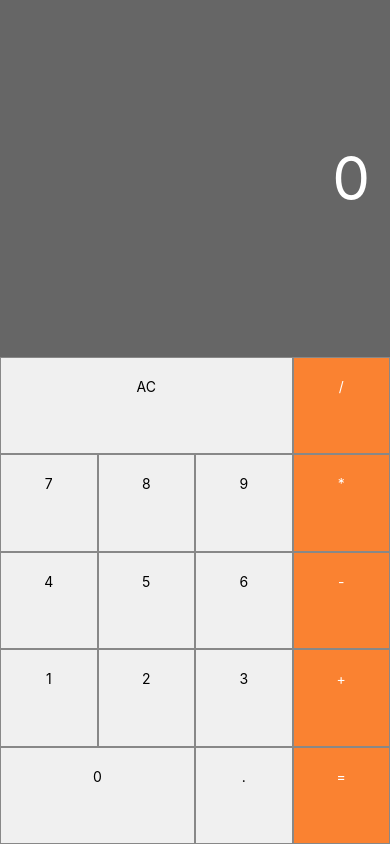
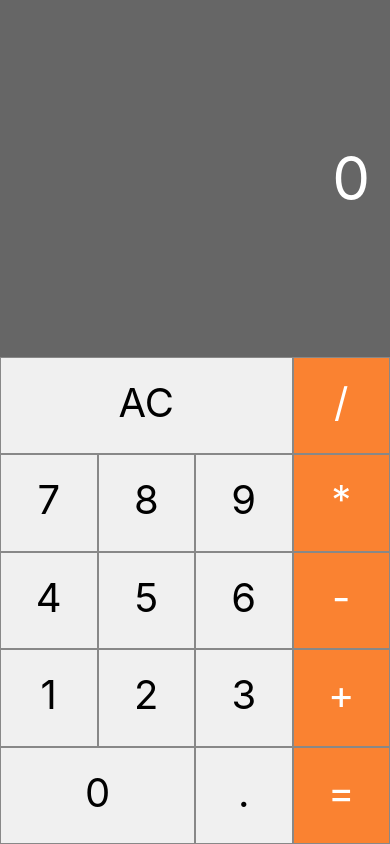
Before and after one commit to natanael-vieira/Calculadora, a React Native app: screen / in a window 390 px wide. Built offline with nearby package versions, Linux system fonts and the light colour scheme.

Commit message:
Update Button.js

```diff
--- a/SRC/Components/Button.js
+++ b/SRC/Components/Button.js
@@ -1,43 +1,48 @@
 import React from 'react'
-import {
-    StyleSheet,
-    Text,
-    Dimensions,
-    TouchableHighlight
-} from 'react-native'
+import {StyleSheet, Text, Dimensions, TouchableHighlight} from 'react-native'
 
-const styles = StyleSheet.create ({
+
+const styles = StyleSheet.create({
     button: {
-        fontSze: 40,
-        height: Dimensions.get('window').width / 4,
-        width: Dimensions.get('window').width / 4,
+        fontSize: 40,
+        height: Dimensions.get('window').width/4,
+        width: Dimensions.get('window').width /4,
         padding: 20,
         backgroundColor: '#f0f0f0',
         textAlign: 'center',
         borderWidth: 1,
         borderColor: '#888',
     },
+
     operationButton: {
         color: '#fff',
         backgroundColor: '#fa8231',
+
     },
+
     buttonDouble: {
-        width: (Dimensions.get('window').width / 4) * 2,
+        width: (Dimensions.get('window').width /4) * 2,
     },
+
     buttonTriple: {
-        width: (Dimensions.get('window').width / 4) * 3,
-    },
+
+        width: (Dimensions.get('window').width /4) * 3,
+    }
+
 
 })
 
 export default props => {
-    const stylesButton = [styles.button]
-    if (props.double) stylesButton.push(styles.buttonDouble)
-    if (props.triple) stylesButton.push(styles.buttonTriple)
-    if (props.operation) stylesButton.push(styles.operationButton)
-    return (
-        <TouchableHighlight onPress={() => props.OnClick(props.label)}>
-            <Text style={stylesButton}>{props.label}</Text>
+
+    const styleButton = [styles.button]
+    if(props.double) styleButton.push(styles.buttonDouble)
+    if(props.triple) styleButton.push(styles.buttonTriple)
+    if(props.operation) styleButton.push(styles.operationButton)
+
+    return(
+        <TouchableHighlight onPress={props.onClick}>
+            <Text style={styleButton}>{props.label}</Text>
         </TouchableHighlight>
     )
+
 }
```
